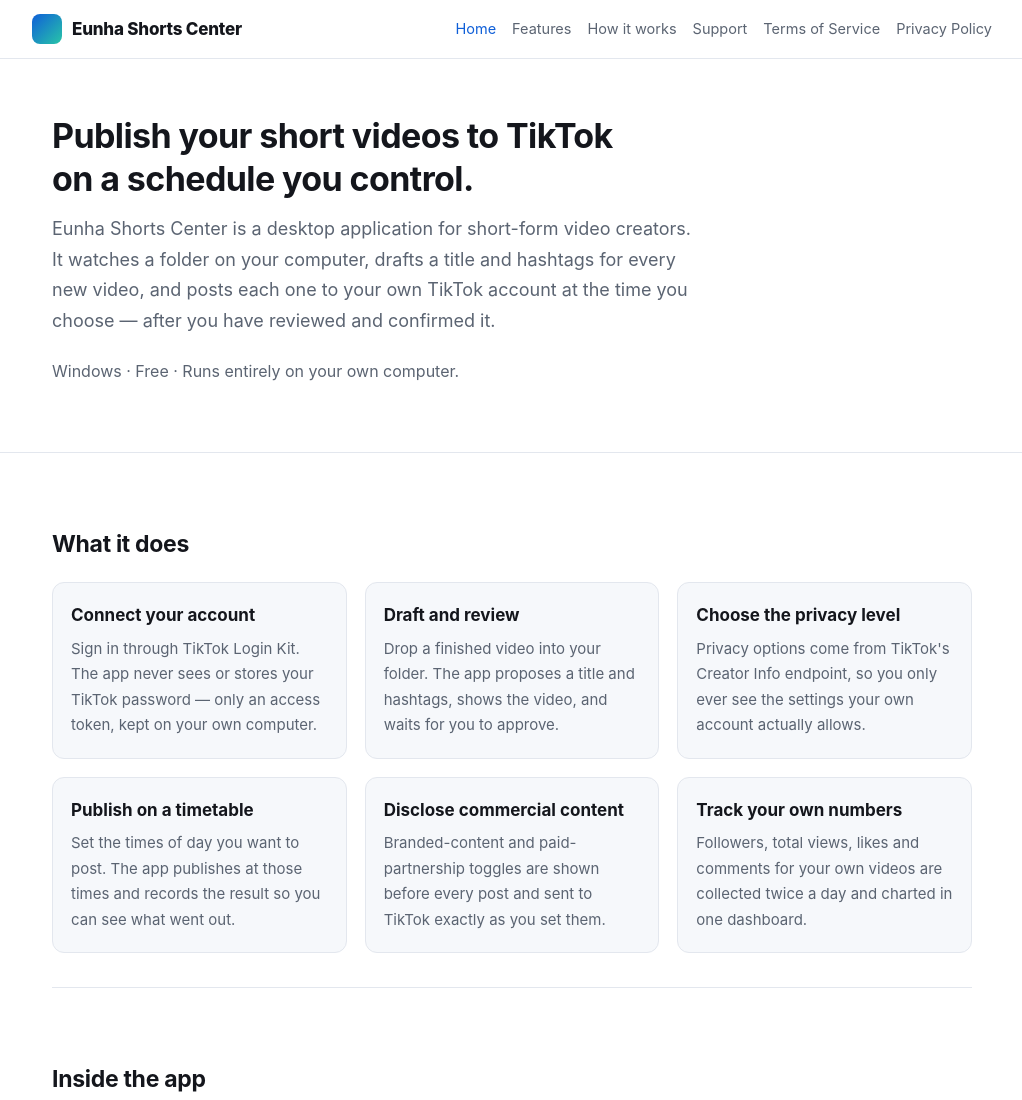
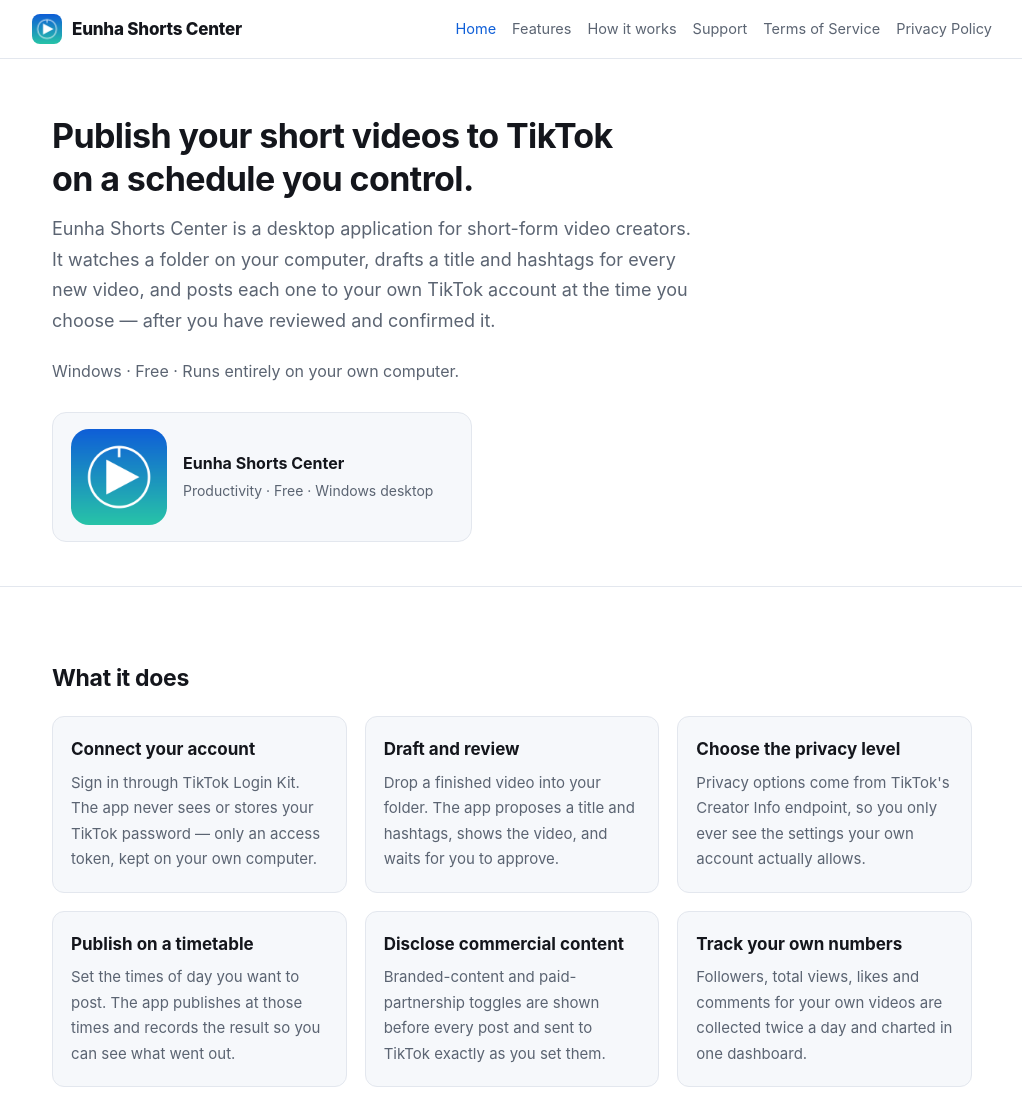
Before and after one commit to kimyungkook/eunha-shorts-center, a plain HTML site: page index.html in a window 1280 px wide. Shown: the top 1100 px of the page, without its empty margins (128-1150 px from the left). Drawn offline with Linux system fonts and the light colour scheme.

Commit message:
Add files via upload

```diff
--- a/index.html
+++ b/index.html
@@ -5,13 +5,21 @@
 <meta name="viewport" content="width=device-width,initial-scale=1">
 <title>Eunha Shorts Center — Schedule and publish your short videos to TikTok</title>
 <meta name="description" content="Eunha Shorts Center is a desktop scheduling tool for short-form video creators. Connect your TikTok account, review the title, hashtags and privacy level, and publish on your own timetable.">
+<link rel="icon" href="favicon.ico" sizes="any">
+<link rel="icon" type="image/png" sizes="32x32" href="favicon-32.png">
+<link rel="icon" type="image/png" sizes="16x16" href="favicon-16.png">
+<link rel="icon" type="image/png" sizes="192x192" href="icon-192.png">
+<link rel="icon" type="image/png" sizes="512x512" href="icon-512.png">
+<link rel="apple-touch-icon" sizes="180x180" href="apple-touch-icon.png">
+<meta name="theme-color" content="#0f5fd8">
+<meta property="og:image" content="https://kimyungkook.github.io/eunha-shorts-center/icon-512.png">
 <link rel="stylesheet" href="style.css">
 </head>
 <body>
 
 <header>
   <div class="wrap bar">
-    <a class="brand" href="index.html"><span class="logo"></span>Eunha Shorts Center</a>
+    <a class="brand" href="index.html"><img class="logo" src="img/app-icon.png" alt="Eunha Shorts Center app icon" width="30" height="30">Eunha Shorts Center</a>
     <nav>
       <a href="index.html" aria-current="page">Home</a>
       <a href="features.html">Features</a>
@@ -31,6 +39,13 @@
       and posts each one to your own TikTok account at the time you choose — after you have
       reviewed and confirmed it.</p>
     <p class="lede" style="font-size:16px">Windows · Free · Runs entirely on your own computer.</p>
+    <div class="appid">
+      <img src="img/app-icon.png" alt="Eunha Shorts Center app icon" width="96" height="96">
+      <div>
+        <strong>Eunha Shorts Center</strong>
+        <span>Productivity · Free · Windows desktop</span>
+      </div>
+    </div>
   </div>
 </div>
 
--- a/style.css
+++ b/style.css
@@ -17,7 +17,7 @@ img{max-width:100%;height:auto;display:block}
 header{border-bottom:1px solid var(--line);background:var(--bg)}
 .bar{display:flex;flex-wrap:wrap;align-items:center;gap:14px;padding:14px 0}
 .brand{display:flex;align-items:center;gap:10px;font-weight:800;letter-spacing:-.2px;text-decoration:none;color:var(--ink);font-size:17px}
-.logo{width:30px;height:30px;border-radius:8px;background:linear-gradient(135deg,#0f5fd8,#28c5a8);flex:none}
+.logo{width:30px;height:30px;border-radius:8px;flex:none;display:block}
 nav{display:flex;flex-wrap:wrap;gap:6px 16px;margin-left:auto}
 nav a{color:var(--muted);text-decoration:none;font-size:14.5px;white-space:nowrap}
 nav a:hover,nav a[aria-current="page"]{color:var(--brand)}
@@ -31,6 +31,13 @@ h3{font-size:17px;margin:24px 0 6px}
 p{margin:0 0 14px}
 section{padding:34px 0}
 section+section{border-top:1px solid var(--line)}
+
+/* 홈 상단의 앱 아이덴티티 블록. 틱톡에 제출한 앱 아이콘과 같은 그림을 크게 보여준다. */
+.appid{display:flex;align-items:center;gap:16px;margin:26px 0 0;padding:16px 18px;
+  border:1px solid var(--line);border-radius:14px;background:var(--soft);max-width:420px}
+.appid img{border-radius:18px;flex:none}
+.appid strong{display:block;font-size:16px}
+.appid span{display:block;color:var(--muted);font-size:14px;margin-top:2px}
 
 .grid{display:grid;gap:18px;grid-template-columns:repeat(auto-fit,minmax(250px,1fr));margin:18px 0 0}
 .card{border:1px solid var(--line);border-radius:12px;padding:18px 18px 20px;background:var(--soft)}
```
Also changed, not shown: features.html (+9 -1 lines), how-it-works.html (+9 -1 lines), privacy.html (+9 -1 lines), support.html (+9 -1 lines), terms.html (+9 -1 lines), apple-touch-icon.png (added), favicon-16.png (added), favicon-32.png (added), favicon.ico (added), icon-192.png (added), icon-512.png (added), img/app-icon.png (added).
